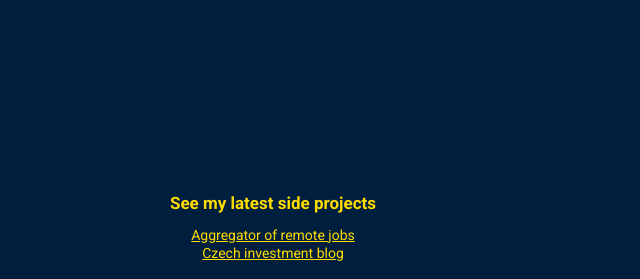
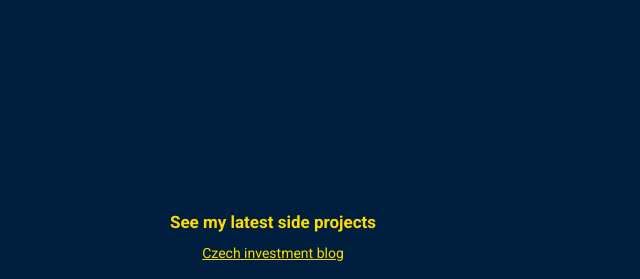
Before and after one commit to halafi/filiphalas.com, a Gatsby site: page / in a window 1280 px wide. Shown: the part 521-800 px from the top of the page, without its empty margins (367-1007 px from the left). Built offline with nearby package versions, Linux system fonts and the light colour scheme; Gatsby itself is replaced by a stand-in of ours.

Commit message:
feat: remove remoteseer link

```diff
--- a/src/pages/index.js
+++ b/src/pages/index.js
@@ -186,15 +186,28 @@ class IndexPage extends React.Component {
             <i className="far fa-envelope" />
           </StyledLink> */}
         </StyledLinkedBar>
+        {/* <StyledProjects>
+          <H3>Open source contributions</H3>
+          <a
+            target="_blank"
+            rel="noopener noreferrer"
+            href="https://github.com/osano/cookieconsent"
+          >
+            Cookie Consent
+          </a>
+          <a target="_blank" rel="noopener noreferrer" href="https://github.com/dominikchrastek/react-dates-lite">
+            React Dates Lite
+          </a>
+        </StyledProjects> */}
         <StyledProjects>
           <H3>See my latest side projects</H3>
-          <a
+          {/* <a
             target="_blank"
             rel="noopener noreferrer"
             href="https://remoteseer.net"
           >
             Aggregator of remote jobs
-          </a>
+          </a> */}
           <a target="_blank" rel="noopener noreferrer" href="https://pfolio.cz">
             Czech investment blog
           </a>
```
